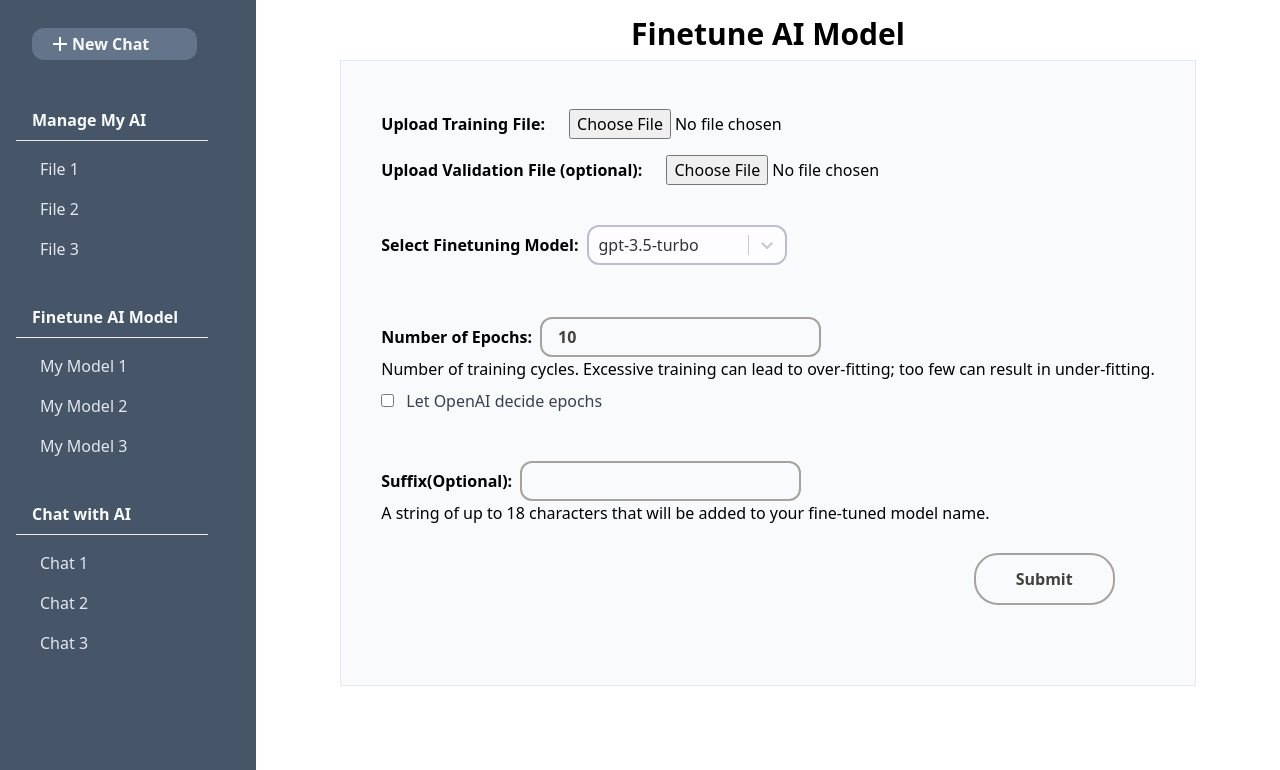
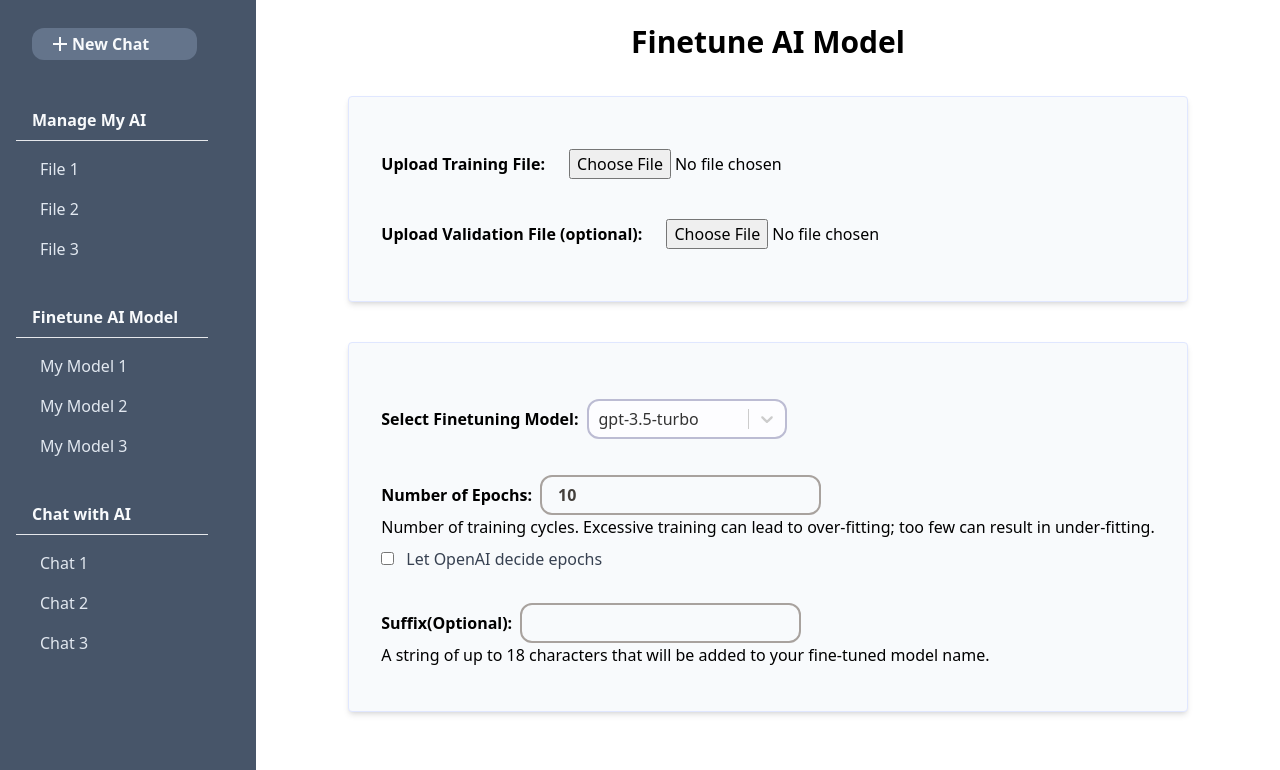
Before and after one commit to rexcare367/Smartchat-RAG, a Next.js app: page /finetunemodel in a window 1280 px wide. Shown: the top 770 px of the page. Built offline with nearby package versions, Linux system fonts and the light colour scheme.

Commit message:
Adjust the finetune model page look

```diff
--- a/src/components/FieldSet.tsx
+++ b/src/components/FieldSet.tsx
@@ -8,7 +8,7 @@ const FieldSet: FC <FieldSetProp>
  = ({ children }) => {
 
   return (
-    <div className="flex flex-col my-5 p-5 bg-slate-50  border border-indigo-100 shadow-md rounded">
+    <div className="flex flex-col my-5 p-8 bg-slate-50  border border-indigo-100 shadow-md rounded">
       {children}
     </div>
   )
--- a/src/components/Header.tsx
+++ b/src/components/Header.tsx
@@ -6,7 +6,7 @@ interface HeaderProps {
 
 const Header : FC<HeaderProps> = ({ pageTitle }) => {
   return (
-    <header className="text-2xl pt-4 pb-2 font-bold text-center text-3xl">
+    <header className="text-2xl pt-6 pb-4 font-bold text-center text-3xl">
       <h1>{ pageTitle }</h1>
     </header>
   )
--- a/src/pages/finetunemodel.tsx
+++ b/src/pages/finetunemodel.tsx
@@ -3,12 +3,12 @@ import { ActionMeta} from 'react-select'
 
 import Checkbox from '@/src/components/Checkbox'
 import DropdownSelect from '@/src/components/DropdownSelect'
+import FieldSet from '@/src/components/FieldSet'
 import Header from '@/src/components/Header'
 import Notifications from '@/src/components/Notification'
 import UploadFile from '@/src/components/UploadFile'
 import { useFormSubmission, useInputChange } from '@/src/hooks'
 import { OptionType, InputErrors, InputData, UploadData, UploadErrors } from '@/src/types/common'
-
 interface DropdownData {
   finetuningModel: {
     value: string;
@@ -176,7 +176,9 @@ const FinetuneModel: FC = () => {
   return (
     <div className="flex flex-col items-center w-full">
       <Header pageTitle="Finetune AI Model" />
-      <form className="flex flex-col  p-10 justify-start bg-slate-50 border border-indigo-100">
+      <form className="flex flex-col justify-start">
+        <FieldSet>
+        <div className="flex justify-start my-3">
           <UploadFile
             label="Upload Training File: "
             fileType=".jsonl"
@@ -185,6 +187,8 @@ const FinetuneModel: FC = () => {
             setUploadErrors={setUploadErrors}
             setSelectedUpload={setSelectedUpload}
           />
+          </div>
+          <div className="flex justify-start my-3">
             <UploadFile
               label="Upload Validation File (optional): "
               fileType=".jsonl"
@@ -193,7 +197,11 @@ const FinetuneModel: FC = () => {
               setUploadErrors={setUploadErrors}
               setSelectedUpload={setSelectedUpload}
             />
-        <div className="flex justify-start my-5">
+          </div>
+
+        </FieldSet>
+        <FieldSet>
+          <div className="flex justify-start my-3">
             <DropdownSelect
               name='finetuningModel'
               selectedOption={selectedDropdown.finetuningModel}
@@ -202,7 +210,7 @@ const FinetuneModel: FC = () => {
               label='Select Finetuning Model:'
             />
           </div>
-        <div className="my-5">
+          <div className="my-3">
             <label htmlFor="epochs" className="font-bold mr-2 py-1.5">
               Number of Epochs:
             </label>
@@ -222,7 +230,7 @@ const FinetuneModel: FC = () => {
             }
           </div>
           {
-          isOpenAIModel &&<div className="my-5">
+            isOpenAIModel &&<div className="my-3">
               <label htmlFor="suffix" className="font-bold mr-2 py-1.5">
                 Suffix(Optional):
               </label>
@@ -238,7 +246,7 @@ const FinetuneModel: FC = () => {
             </div>
           }
           {
-          !isOpenAIModel && <div className="my-5">
+            !isOpenAIModel && <div className="my-3">
               <label htmlFor="batchSize" className="font-bold mr-2 py-1.5">
                 Batch Size:
               </label>
@@ -254,7 +262,7 @@ const FinetuneModel: FC = () => {
             </div>
           }
           {
-          !isOpenAIModel && <div className="my-5">
+            !isOpenAIModel && <div className="my-3">
               <label htmlFor="learningRateMultiplier" className="font-bold mr-2 py-1.5">
                 Learning Rate Multiplier:
               </label>
@@ -270,7 +278,7 @@ const FinetuneModel: FC = () => {
             </div>
           }
           {
-          !isOpenAIModel && <div className="my-5">
+            !isOpenAIModel && <div className="my-3">
               <label htmlFor="promptLossWeight" className="font-bold mr-2 py-1.5">
                 Prompt Loss Weight:
               </label>
@@ -285,10 +293,12 @@ const FinetuneModel: FC = () => {
               <p>controls the balance between model&apos;s adherence to prompts and its text generation capability</p>
             </div>
           }
-        <div className="flex justify-end my-2">
+        </FieldSet>
+
+        <div className="flex justify-end my-10">
           <button
             type="submit"
-            className=  {`bg-transparent hover:bg-slate-500 text-stone-700 font-semibold mr-10 py-3 px-10 border-2 border-stone-400 hover:border-transparent rounded-3xl focus:border-blue-500 focus:outline-none ${isLoading ? 'opacity-50 cursor-not-allowed bg-gray-300' : 'hover:text-white'}`}
+            className=  {`bg-transparent hover:bg-slate-500 text-stone-700 font-semibold mr-5 py-4 px-20 border-2 border-stone-400 hover:border-transparent rounded-3xl focus:border-blue-500 focus:outline-none ${isLoading ? 'opacity-50 cursor-not-allowed bg-gray-300' : 'hover:text-white'}`}
             onClick={handleSubmit}
             disabled={isLoading}
           >
@@ -304,7 +314,7 @@ const FinetuneModel: FC = () => {
           inputErrors={inputErrors}
         />
       </form>
-      <div className="flex flex-col h-40vh items-center justify-between"></div>
+      <div className="flex flex-col h-20vh items-center"></div>
     </div>
   )
 }
```
Lines whose indentation alone changed are shown as unchanged.
